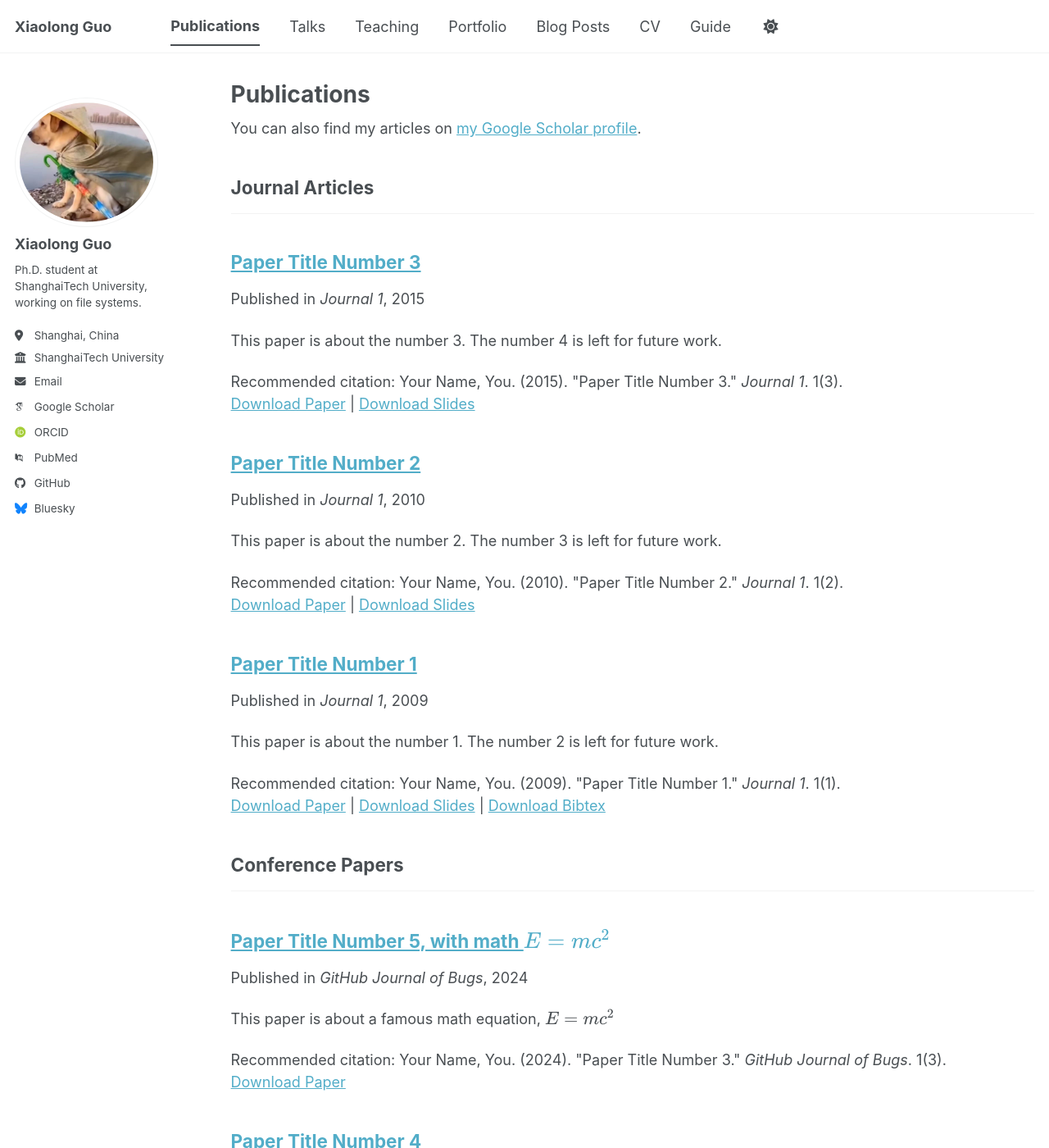
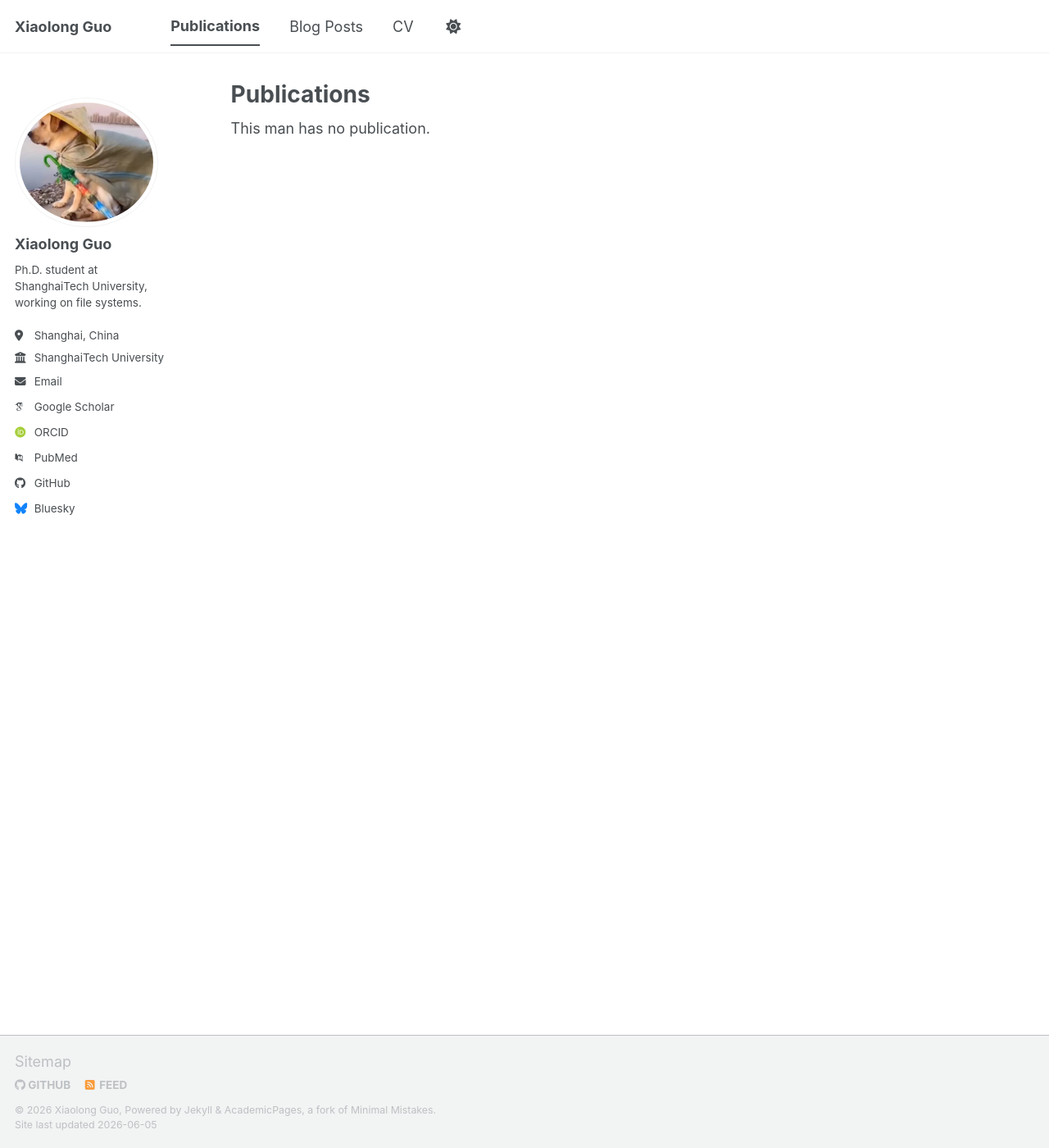
Before and after one commit to num73/num73.github.io, a Jekyll site: the page built from _pages/publications.html, in a window 1280 px wide and 1400 px high. Shown: the whole window at 82% size. Built offline with Jekyll 4.4.1, drawn with Linux system fonts in a browser that asks for light colours; some web fonts are replaced; a script bundle is joined from its source files by our own code; library files that are not in the unit come from our copies; some of the changed text lies outside the part shown.

Commit message:
Remove outdated blog posts and publications; update navigation and publication message

```diff
--- a/_data/navigation.yml
+++ b/_data/navigation.yml
@@ -11,14 +11,14 @@ main:
   - title: "Publications"
     url: /publications/
 
-  - title: "Talks"
-    url: /talks/
+  #- title: "Talks"
+  #  url: /talks/
 
-  - title: "Teaching"
-    url: /teaching/
+  #- title: "Teaching"
+  #  url: /teaching/
 
-  - title: "Portfolio"
-    url: /portfolio/
+  #- title: "Portfolio"
+  # url: /portfolio/
 
   - title: "Blog Posts"
     url: /year-archive/
@@ -28,6 +28,3 @@ main:
 
   # - title: "CV"
   #   url: /cv-json/
-
-  - title: "Guide"
-    url: /markdown/
--- a/_pages/publications.html
+++ b/_pages/publications.html
@@ -6,7 +6,7 @@ author_profile: true
 ---
 
 {% if site.author.googlescholar %}
-  <div class="wordwrap">You can also find my articles on <a href="{{site.author.googlescholar}}">my Google Scholar profile</a>.</div>
+  <div class="wordwrap">This man has no publication.</div>
 {% endif %}
 
 {% include base_path %}
--- a/_publications/2009-10-01-paper-title-number-1.md
+++ /dev/null
@@ -1,14 +0,0 @@
----
-title: "Paper Title Number 1"
-collection: publications
-category: manuscripts
-permalink: /publication/2009-10-01-paper-title-number-1
-excerpt: 'This paper is about the number 1. The number 2 is left for future work.'
-date: 2009-10-01
-venue: 'Journal 1'
-slidesurl: 'https://academicpages.github.io/files/slides1.pdf'
-paperurl: 'https://academicpages.github.io/files/paper1.pdf'
-bibtexurl: 'https://academicpages.github.io/files/bibtex1.bib'
-citation: 'Your Name, You. (2009). &quot;Paper Title Number 1.&quot; <i>Journal 1</i>. 1(1).'
----
-The contents above will be part of a list of publications, if the user clicks the link for the publication than the contents of section will be rendered as a full page, allowing you to provide more information about the paper for the reader. When publications are displayed as a single page, the contents of the above "citation" field will automatically be included below this section in a smaller font.
--- a/_publications/2010-10-01-paper-title-number-2.md
+++ /dev/null
@@ -1,14 +0,0 @@
----
-title: "Paper Title Number 2"
-collection: publications
-category: manuscripts
-permalink: /publication/2010-10-01-paper-title-number-2
-excerpt: 'This paper is about the number 2. The number 3 is left for future work.'
-date: 2010-10-01
-venue: 'Journal 1'
-slidesurl: 'https://academicpages.github.io/files/slides2.pdf'
-paperurl: 'https://academicpages.github.io/files/paper2.pdf'
-citation: 'Your Name, You. (2010). &quot;Paper Title Number 2.&quot; <i>Journal 1</i>. 1(2).'
----
-
-The contents above will be part of a list of publications, if the user clicks the link for the publication than the contents of section will be rendered as a full page, allowing you to provide more information about the paper for the reader. When publications are displayed as a single page, the contents of the above "citation" field will automatically be included below this section in a smaller font.
--- a/_publications/2015-10-01-paper-title-number-3.md
+++ /dev/null
@@ -1,14 +0,0 @@
----
-title: "Paper Title Number 3"
-collection: publications
-category: manuscripts
-permalink: /publication/2015-10-01-paper-title-number-3
-excerpt: 'This paper is about the number 3. The number 4 is left for future work.'
-date: 2015-10-01
-venue: 'Journal 1'
-slidesurl: 'https://academicpages.github.io/files/slides3.pdf'
-paperurl: 'https://academicpages.github.io/files/paper3.pdf'
-citation: 'Your Name, You. (2015). &quot;Paper Title Number 3.&quot; <i>Journal 1</i>. 1(3).'
----
-
-The contents above will be part of a list of publications, if the user clicks the link for the publication than the contents of section will be rendered as a full page, allowing you to provide more information about the paper for the reader. When publications are displayed as a single page, the contents of the above "citation" field will automatically be included below this section in a smaller font.
--- a/_publications/2025-06-08-paper-title-number-5.md
+++ /dev/null
@@ -1,13 +0,0 @@
----
-title: "Paper Title Number 5, with math $$E=mc^2$$"
-collection: publications
-category: conferences
-permalink: /publication/2024-02-17-paper-title-number-4
-excerpt: 'This paper is about a famous math equation, $$E=mc^2$$'
-date: 2024-02-17
-venue: 'GitHub Journal of Bugs'
-paperurl: 'https://academicpages.github.io/files/paper3.pdf'
-citation: 'Your Name, You. (2024). &quot;Paper Title Number 3.&quot; <i>GitHub Journal of Bugs</i>. 1(3).'
----
-
-Using [MathJax](https://www.mathjax.org/) in the description is supported - $$E=mc^2$$ - however, the use must be mindful that the default delimiters are `$$...$$` and `\\[...\\]` which differs from the `$...$` that is typically expected.
```
Also changed, not shown: _posts/2012-08-14-blog-post-1.md (deleted, +0 -20 lines), _posts/2013-08-14-blog-post-2.md (deleted, +0 -20 lines), _posts/2014-08-14-blog-post-3.md (deleted, +0 -20 lines), _posts/2015-08-14-blog-post-4.md (deleted, +0 -20 lines), _posts/2199-01-01-future-post.md (+1 -1 lines), _publications/2024-02-17-paper-title-number-4.md (deleted, +0 -13 lines).
